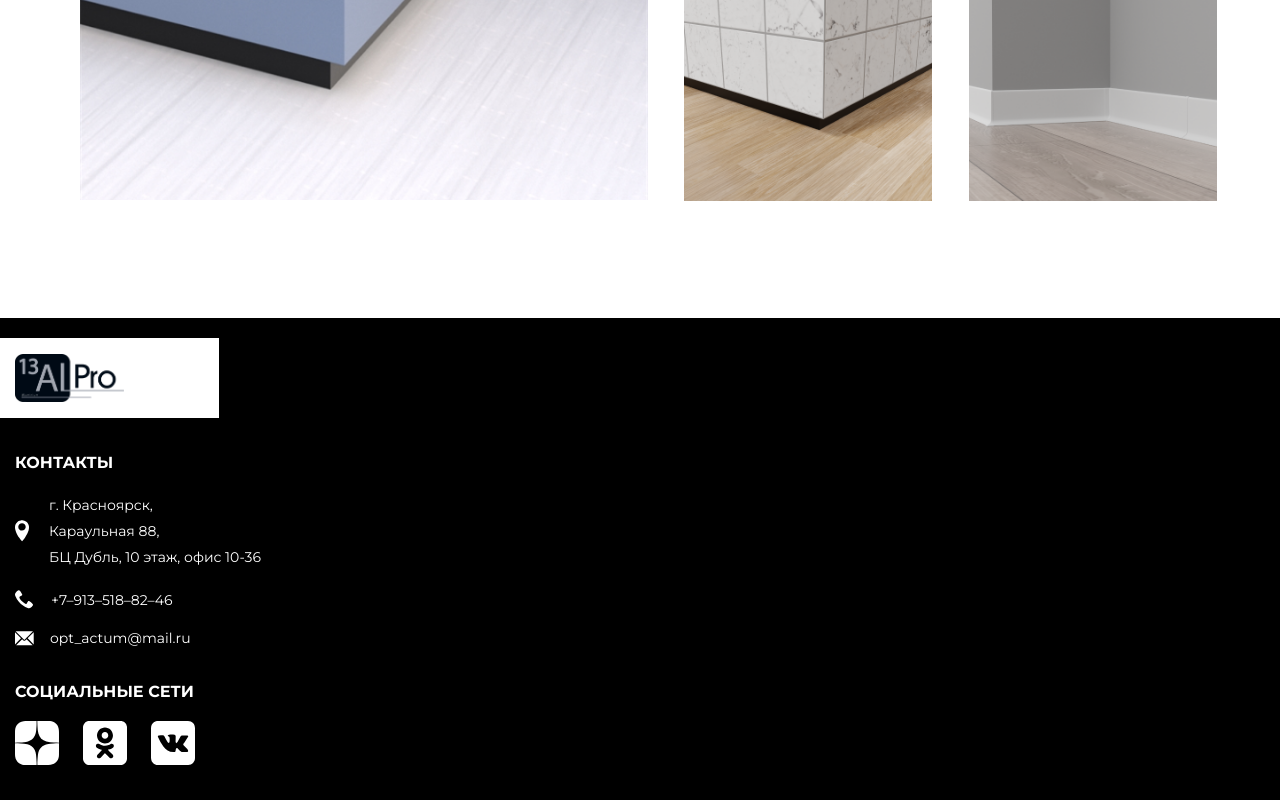
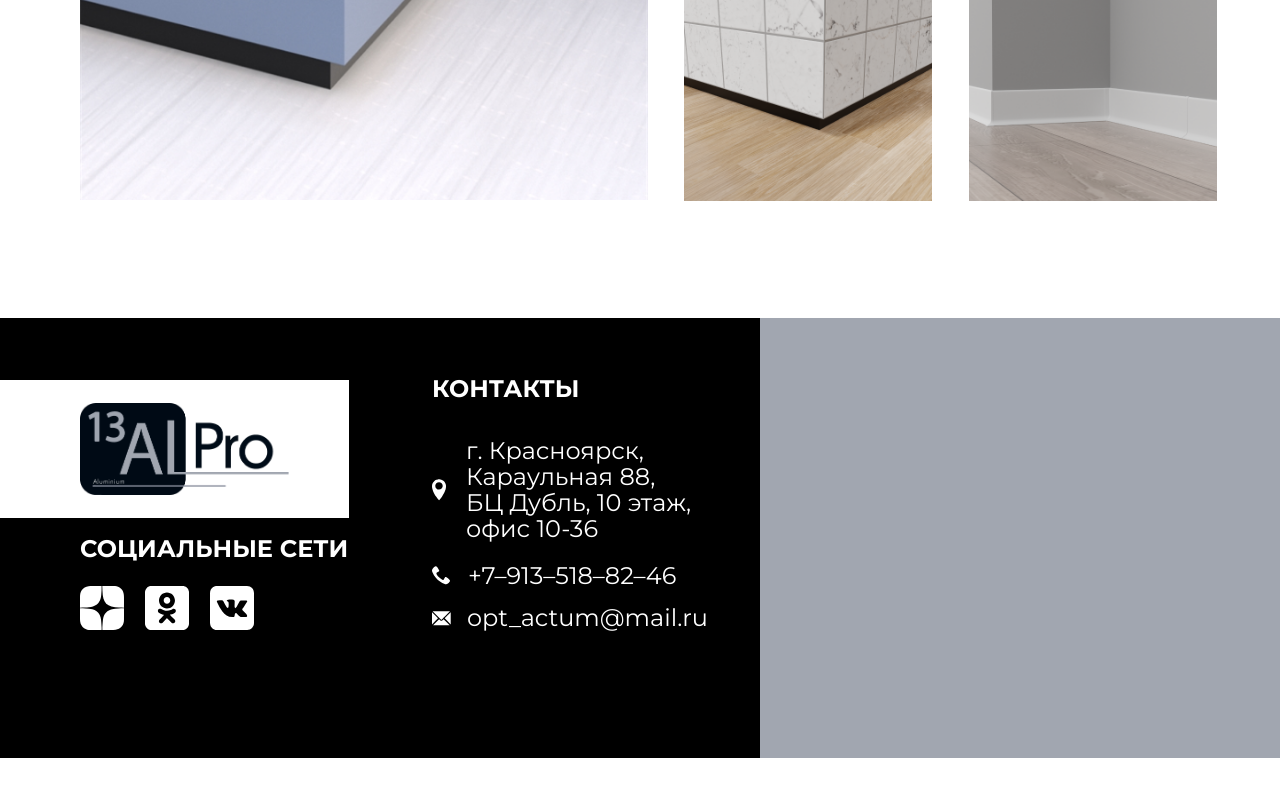
Before and after one commit to bakhtin-pavel/all_pro, a React (Create React App) app: page / in a window 1280 px wide. Shown: the part 2489-3289 px from the top of the page. After the commit the page ends 3247 px from the top, so only its background shows below. Built offline with nearby package versions, Linux system fonts and the light colour scheme.

Commit message:
add footer

```diff
--- /dev/null
+++ b/src/components/Application.jsx
@@ -0,0 +1,13 @@
+import React from 'react';
+
+import cl from './styles/Application.module.css';
+
+const Application = () => {
+    return (
+        <div className={cl.container}>
+
+        </div>
+    )
+}
+
+export default Application
--- a/src/components/Footer.jsx
+++ b/src/components/Footer.jsx
@@ -1,8 +1,6 @@
 import React from 'react';
 
 import cl from './styles/Footer.module.css';
-
-import Logo from './Logo';
 
 import address_icon from './media/images/address_icon.svg';
 import phone_icon from './media/images/phone_icon.svg';
@@ -11,9 +9,12 @@ import social_icon_0 from './media/images/social_icon_0.svg';
 import social_icon_1 from './media/images/social_icon_1.svg';
 import social_icon_2 from './media/images/social_icon_2.svg';
 
+import Application from './Application';
+import Logo from './Logo';
+
 const Footer = () => {
     return (
-        <footer>
+        <footer className={cl.footer}>
             <div className={cl.footerLeft}>
                 <div className={cl.logoContainer}>
                     <Logo />
@@ -50,7 +51,7 @@ const Footer = () => {
                     </div>
                 </div>
             </div>
-            <div></div>
+            <Application />
         </footer>
     )
 }
--- /dev/null
+++ b/src/components/styles/Application.module.css
@@ -0,0 +1,20 @@
+.container {
+    width: 520px;
+    height: 440px;
+    background: #A1A6B0;
+    box-shadow: 0px 4px 4px 0px rgba(0, 0, 0, 0.25);
+}
+
+
+
+
+
+
+@media (max-width: 1024px) {
+
+    .container {
+        width: 100%;
+        height: 344px;
+    }
+
+}
--- a/src/components/styles/Footer.module.css
+++ b/src/components/styles/Footer.module.css
@@ -1,5 +1,9 @@
+.footer {
+    display: flex;
+    flex-direction: column-reverse;
+}
+
 .footerLeft {
-    width: 100%;
     height: 482px;
     background-color: black;
 
@@ -76,3 +80,79 @@ h4 {
     gap: 24px;
     margin-top: 20px;
 }
+
+
+@media (min-width: 1025px) {
+
+    .footer {
+        flex-direction: row;
+    }
+
+    .footerLeft {
+        display: grid;
+        grid-template-columns: 1fr 1fr;
+        grid-template-rows: 200px 220px;
+
+        flex-grow: 1;
+
+        height: 440px;
+        padding: 0 0 0 0;
+    }
+
+    h4 {
+        font-size: 24px;
+    }
+
+    .logoContainer {
+        grid-column: 1/2;
+        grid-row: 1/2;
+
+        width: 349px;
+        height: 138px;
+        margin-top: 62px;
+        padding: 23px 60px 23px 80px;
+    }
+
+    .contacts {
+        grid-column: 2/3;
+        grid-row: 1/3;
+
+        margin: 62px auto 0 auto;
+        padding-left: 0px;
+    }
+
+    .contacts div {
+        margin-top: 24px;
+    }
+
+    .contacts div.address {
+        margin-top: 40px;
+    }
+
+    .address p {
+        font-size: 24px;
+        width: 236px;
+    }
+
+    .phone a {
+        font-size: 24px;
+    }
+
+    .email a {
+        font-size: 24px;
+    }
+
+    .social {
+        grid-column: 1/2;
+        grid-row: 2/3;
+
+        margin-top: 22px;
+        padding-left: 80px;
+    }
+
+    .social div {
+        gap: 21px;
+        margin-top: 28px;
+    }
+
+}
```
